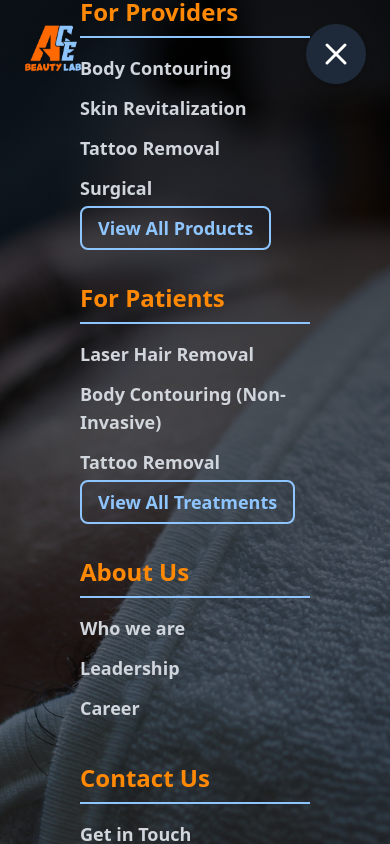
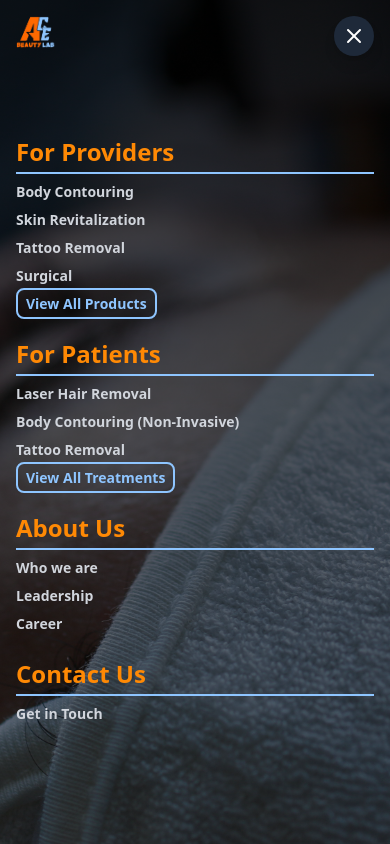
Before and after one commit to UroojFatim/Cynosure_Digital, a React (Vite) app: page /case-studies in a window 390 px wide. Both pictures are taken after a click on the button 332 px from the left and 60 px from the top of the page. Built offline with nearby package versions, Linux system fonts and the light colour scheme; grey boxes are pictures that could not be loaded.

Commit message:
Responsiveness of Navbar has been done

```diff
--- a/src/components/Navbar.jsx
+++ b/src/components/Navbar.jsx
@@ -8,21 +8,22 @@ export default function Navbar() {
   const [isMenuOpen, setIsMenuOpen] = useState(false);
 
   return (
-    <nav className="absolute top-0 left-0 w-full px-8 py-6 flex justify-between items-center text-white z-50 bg-gradient-to-b from-black to-transparent">
+    <nav className="absolute top-0 left-0 w-full px-4 sm:px-8 py-4 sm:py-6 flex justify-between items-center text-white z-50 bg-gradient-to-b from-black to-transparent">
       {/* Logo */}
-      <img src={logo} alt="Ace Beauty Lab" className="h-18" />
+      <img src={logo} alt="Ace Beauty Lab" className="h-10 sm:h-18" />
 
       {/* Menu Button */}
       <button
         onClick={() => setIsMenuOpen(!isMenuOpen)}
-        className="p-3 bg-white text-black rounded-full shadow-lg transition-transform duration-300 hover:scale-110"
+        className="p-2 sm:p-3 bg-white text-black rounded-full shadow-lg transition-transform duration-300 hover:scale-110"
       >
-        {isMenuOpen ? <X size={28} /> : <Menu size={28} />}
+        {isMenuOpen ? <X size={24} className="sm:hidden" /> : <Menu size={24} className="sm:hidden" />}
+        {isMenuOpen ? <X size={28} className="hidden sm:block" /> : <Menu size={28} className="hidden sm:block" />}
       </button>
 
       {/* Full-Screen Overlay */}
       <div
-        className={`fixed inset-0 flex flex-col items-center justify-center text-xl bg-black bg-opacity-90 backdrop-blur-md transition-all duration-700 ease-in-out transform ${
+        className={`fixed inset-0 flex flex-col items-center justify-center text-xl bg-black bg-opacity-90 backdrop-blur-md overflow-y-auto transition-all duration-700 ease-in-out transform ${
           isMenuOpen ? "opacity-100 scale-100" : "opacity-0 scale-95 pointer-events-none"
         }`}
         style={{
@@ -32,50 +33,68 @@ export default function Navbar() {
         }}
       >
         {/* Logo inside menu */}
-        <img src={logo} alt="Ace Beauty Lab" className="absolute top-6 left-6 h-12" />
+        <img src={logo} alt="Ace Beauty Lab" className="absolute top-4 left-4 sm:top-6 sm:left-6 h-8 sm:h-12" />
 
         {/* Close Button */}
         <button
           onClick={() => setIsMenuOpen(false)}
-          className="absolute top-6 right-6 p-3 bg-gray-800 text-white rounded-full shadow-lg transition-transform hover:scale-110"
+          className="absolute top-4 right-4 sm:top-6 sm:right-6 p-2 sm:p-3 bg-gray-800 text-white rounded-full shadow-lg transition-transform hover:scale-110"
         >
-          <X size={36} />
+          <X size={24} className="sm:hidden" />
+          <X size={36} className="hidden sm:block" />
         </button>
 
-        {/* Navigation Grid */}
-        <div className="grid grid-cols-1 md:grid-cols-4 gap-10 text-white text-lg font-semibold p-20  ">
+        {/* Navigation Grid Container */}
+        <div className="w-full max-w-5xl mx-auto pt-8 pb-4 px-4 ">
+          <div className="grid grid-cols-1 md:grid-cols-4 gap-6 sm:gap-10 text-white text-sm md:text-lg font-semibold">
             {/** Navigation Sections **/}
             {[
-            { title: "For Providers", links: [
+              {
+                title: "For Providers",
+                links: [
                   { name: "Body Contouring", path: "/body-contouring" },
                   { name: "Skin Revitalization", path: "/skin-revitalization" },
                   { name: "Tattoo Removal", path: "/tattoo-removal" },
                   { name: "Surgical", path: "/surgical" },
-              { name: "View All Products", path: "/all-products", special: true }
-            ]},
-            { title: "For Patients", links: [
+                  { name: "View All Products", path: "/all-products", special: true },
+                ],
+              },
+              {
+                title: "For Patients",
+                links: [
                   { name: "Laser Hair Removal", path: "/laser-hair-removal" },
                   { name: "Body Contouring (Non-Invasive)", path: "/non-invasive-contouring" },
                   { name: "Tattoo Removal", path: "/tattoo-removal" },
-              { name: "View All Treatments", path: "/all-treatments", special: true }
-            ]},
-            { title: "About Us", links: [
+                  { name: "View All Treatments", path: "/all-treatments", special: true },
+                ],
+              },
+              {
+                title: "About Us",
+                links: [
                   { name: "Who we are", path: "/leadership" },
                   { name: "Leadership", path: "/leadership" },
-              { name: "Career", path: "/career" }
-            ]},
-            { title: "Contact Us", links: [
-              { name: "Get in Touch", path: "/contact" }
-            ]}
+                  { name: "Career", path: "/career" },
+                ],
+              },
+              {
+                title: "Contact Us",
+                links: [{ name: "Get in Touch", path: "/contact" }],
+              },
             ].map((section, index) => (
               <div key={index}>
-              <h3 className="text-2xl text-orange-400 mb-4 border-b-2 border-blue-300 pb-2">{section.title}</h3>
-              <ul className="space-y-3 text-gray-300">
+                <h3 className="text-2xl text-orange-400 mb-2 sm:mb-4 border-b-2 border-blue-300 pb-1 sm:pb-2">
+                  {section.title}
+                </h3>
+                <ul className="space-y-2 sm:space-y-3 text-gray-300">
                   {section.links.map((link, idx) => (
                     <li key={idx}>
                       <Link
                         to={link.path}
-                      className={`hover:text-white transition ${link.special ? "text-blue-300 border-2 border-blue-300 px-4 py-2 rounded-lg font-bold hover:underline" : ""}`}
+                        className={`hover:text-white transition ${
+                          link.special
+                            ? "text-blue-300 border-2 border-blue-300 px-2 sm:px-4 py-1 sm:py-2 rounded-lg font-bold hover:underline"
+                            : ""
+                        }`}
                       >
                         {link.name}
                       </Link>
@@ -86,6 +105,7 @@ export default function Navbar() {
             ))}
           </div>
         </div>
+      </div>
     </nav>
   );
 }
```
Lines whose indentation alone changed are shown as unchanged.
